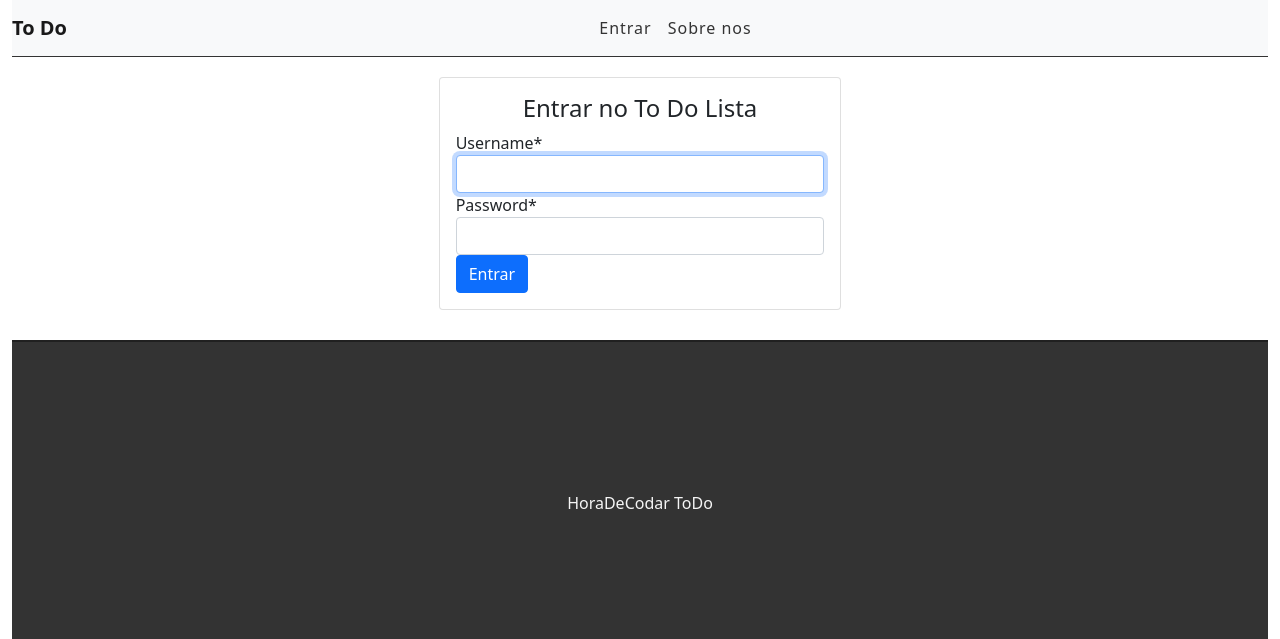
After one commit to Geraldini2000/Projeto-ToDo, a Django app: page /accounts/login/ in a window 1280 px wide. The commit adds this page. Shown: the top 639 px of the page. Run offline with Django 4.2, Linux system fonts and the light colour scheme; parts of the project's set-up code (start-up, migrations or seed data) failed here and were passed over; some libraries are stand-ins or nearby versions.

Commit message:
login e logout

```diff
--- a/tasks/static/css/styles.css
+++ b/tasks/static/css/styles.css
@@ -140,3 +140,9 @@ ul.messages li {
     margin-left: 5px;
     margin-right: 5px;
 }
+
+/* login */
+
+.auth-card {
+    margin-bottom: 30px;
+}
--- a/tasks/templates/base.html
+++ b/tasks/templates/base.html
@@ -22,15 +22,26 @@
 
             <div class="collapse navbar-collapse" id="navbarSupportedContent">
               <ul class="navbar-nav mr-auto">
+                  {% if user.is_authenticated %} <!-- Login do usuario -->
                 <li class="nav-item">
-                  <a class="nav-link" href="#">tarefas</a>
+                  <a class="nav-link" href="/">tarefas</a>
                 </li>
                 <li class="nav-item">
                     <a class="nav-link" href="#">Usuarios</a>
                 </li>
+                {% else %}
+                <li class="nav-item">
+                    <a class="nav-link" href="/accounts/login">Entrar</a>
+                </li>
+                {% endif %}
                 <li class="nav-item">
                     <a class="nav-link" href="#">Sobre nos</a>
                 </li>
+                {% if user.is_authenticated %}
+                <li class="nav-item">
+                    <a class="nav-link" href="/accounts/logout">Sair</a>
+                </li>
+                {% endif %}
                </ul>
             </div>
         </nav>
--- /dev/null
+++ b/templates/registration/login.html
@@ -0,0 +1,27 @@
+{% extends 'base.html' %}
+{% load crispy_forms_tags %}
+
+{% block title %}Entrar no To Do List{% endblock %}
+
+{% block content %}
+<div class='row'>
+    <div class='col-md-4 offset-md-4'>
+        <div class="card auth-card">
+            <div class="card-body">
+                <h4 class="card-title text-center">Entrar no To Do Lista</h4>
+
+                <form method="POST">
+                    {% csrf_token %}
+
+                    <input type="hidden" name="next" value="{{ next }}">
+
+                    {{form | crispy}}
+
+                    <button type="submit" class="btn btn-primary btn-block">Entrar</button>
+                </form>
+
+            </div>
+        </div>
+    </div>
+</div>
+{% endblock  %}
--- a/todo/urls.py
+++ b/todo/urls.py
@@ -19,4 +19,5 @@ from django.urls import include, path
 urlpatterns = [
     path('admin/', admin.site.urls),
     path('', include('tasks.urls')),
+    path('accounts/', include('django.contrib.auth.urls')),
 ]
```
Also changed, not shown: tasks/views.py (+7 -2 lines), todo/settings.py (+7 -1 lines).
